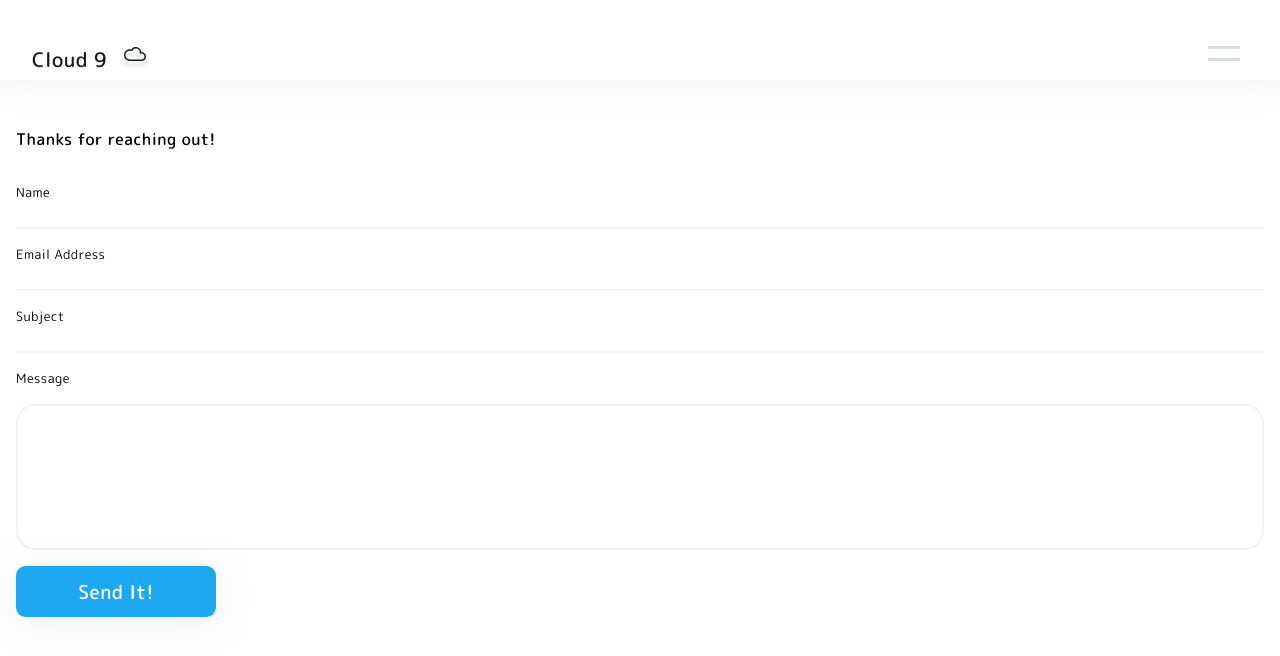
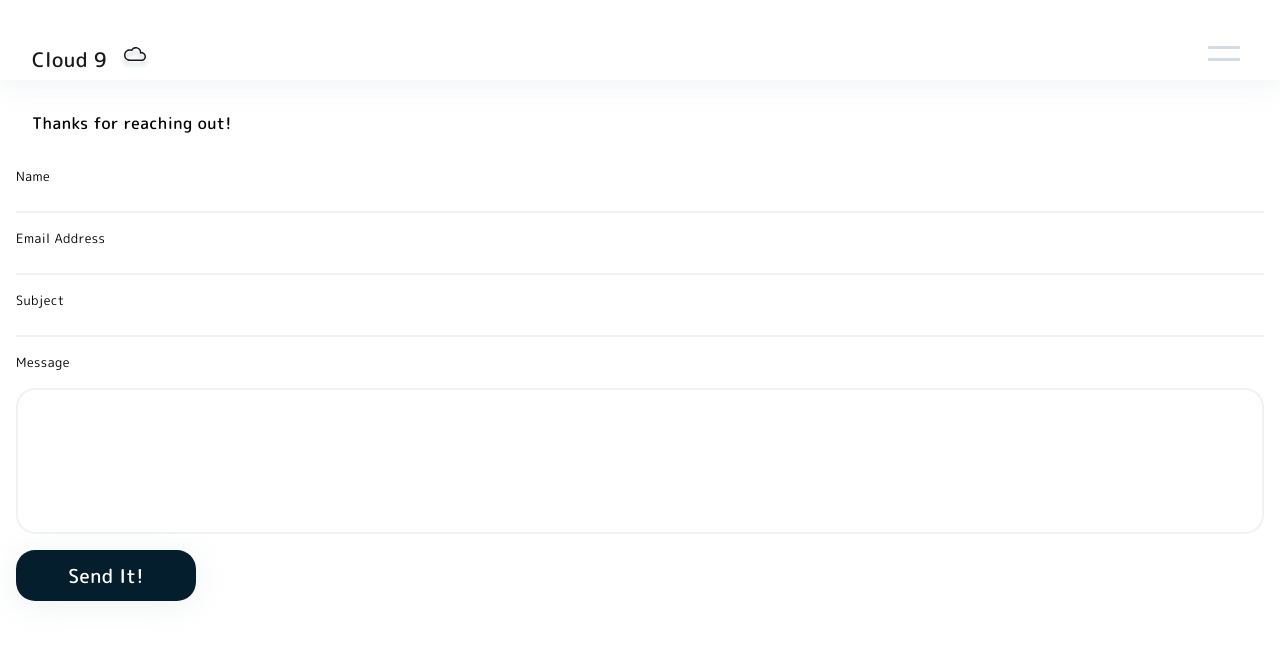
Before and after one commit to anthonyss09/Portfolio, a Next.js app in the folder client/: page /cloud9/contact in a window 1280 px wide. Shown: the top 656 px of the page. Built offline with nearby package versions, Linux system fonts and the light colour scheme.

Commit message:
style updates

```diff
--- a/client/app/globals.css
+++ b/client/app/globals.css
@@ -138,7 +138,7 @@ textarea {
   /* border: 2px solid #ced9df60;
   box-shadow: 4px 4px 30px #ced9df60; */
   margin-bottom: 1rem;
-  padding: 0.6rem 1rem;
+  padding: 0.6rem 2rem;
   border-radius: 1.2rem;
 }
 
@@ -147,7 +147,7 @@ textarea {
   margin-top: 80px;
   display: flex;
   flex-direction: column;
-  padding: 2rem 1rem;
+  padding: 2rem 0;
 }
 
 .blog-section {
@@ -303,10 +303,11 @@ textarea {
 }
 
 .contact-form-btn {
-  width: 200px;
+  width: 180px;
   height: 3.2rem;
   /* margin-left: 1rem; */
   border-radius: 0.6rem;
+  border-radius: 1.2rem;
   font-size: 1.2rem;
   font-weight: 500;
   color: white;
@@ -315,6 +316,7 @@ textarea {
   box-shadow: 0 4px 30px #ced9df60;
   background: #ced9df;
   background: #1fa8f2;
+  background: #041e2d;
 }
 
 .contact-form-btn:hover {
@@ -324,7 +326,8 @@ textarea {
 
 .contact-form-header {
   width: 200px;
-  margin: 2rem 0;
+  margin: 2rem 1rem;
+  margin-top: 1rem;
   font-weight: 500;
 }
 
@@ -759,8 +762,8 @@ textarea {
   display: flex;
   align-items: center;
   gap: 1rem;
-  padding-right: 1rem;
   padding: 1rem;
+  margin: 0 1rem;
   border: 2px solid #ced9df60;
   /* box-shadow: 4px 4px 30px #ced9df60; */
 }
@@ -881,7 +884,7 @@ textarea {
   color: #29292d;
   /* border: 2px solid #ced9df60;
   box-shadow: 4px 4px 30px #ced9df60; */
-  padding: 0.6rem 1rem;
+  padding: 0.6rem 2rem;
   border-radius: 1.2rem;
   margin-bottom: 1rem;
 }
@@ -891,7 +894,7 @@ textarea {
   margin-top: 80px;
   display: flex;
   flex-direction: column;
-  padding: 2rem 1rem;
+  padding: 2rem 0;
   padding-bottom: 64px;
   position: relative;
 }
@@ -901,7 +904,9 @@ textarea {
 }
 
 .work-preview {
-  padding: 1rem 0;
+  border-radius: 1.2rem;
+  padding: 0.6rem;
+  margin: 0 1rem;
   /* box-shadow: 4px 4px 30px #ced9df60; */
   border: 2px solid #ced9df60;
 }
```
